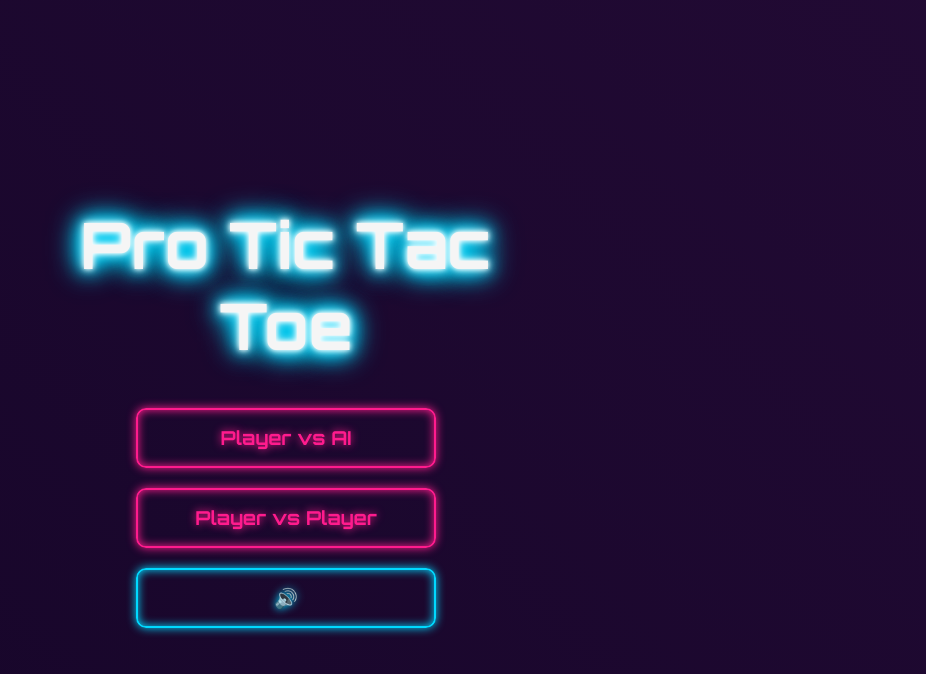
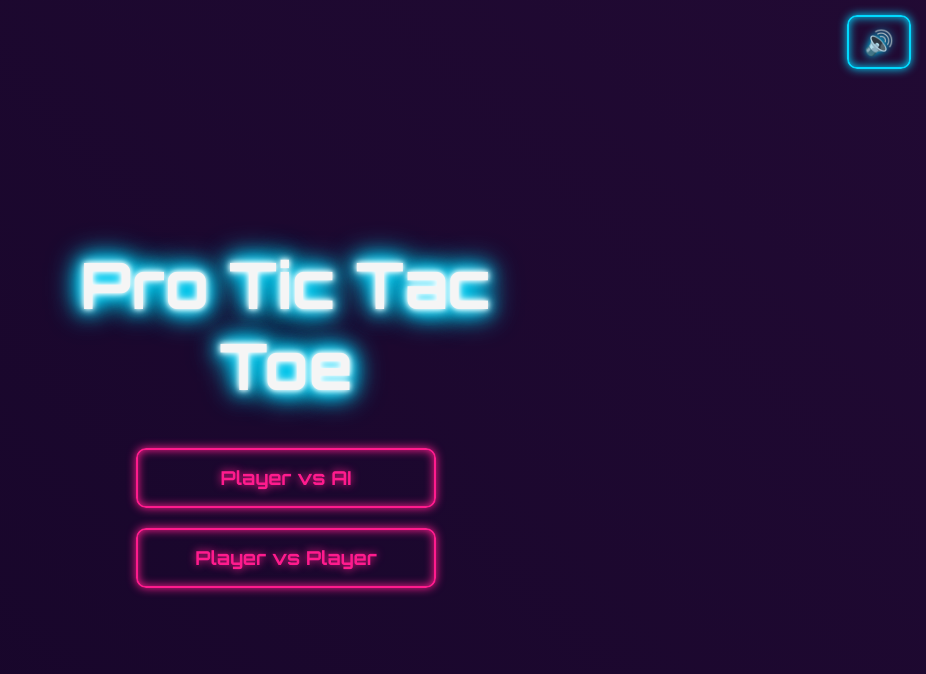
Before and after one commit to aniket-jpg/tic-tac-toe-Pro, a plain HTML site: page index.html in a window 1280 px wide. Shown: the whole page, without its empty margins (354-1280 px from the left). Drawn offline with Linux system fonts and the light colour scheme.

Commit message:
Update index.html

```diff
--- a/index.html
+++ b/index.html
@@ -94,6 +94,18 @@
         #winningMessage-text { font-size: clamp(3rem, 12vw, 5rem); text-shadow: 0 0 10px #fff, 0 0 40px var(--color-x); margin-bottom: 1rem; }
         #ai-thinking-text { font-size: 2rem; color: var(--color-o); text-shadow: 0 0 10px var(--color-o); }
         .sr-only { position: absolute; width: 1px; height: 1px; padding: 0; margin: -1px; overflow: hidden; clip: rect(0, 0, 0, 0); border: 0; }
+
+        /* --- Style for the fixed corner button --- */
+        #soundToggle {
+            position: fixed;
+            top: 15px;
+            right: 15px;
+            z-index: 1000; /* Ensures it's on top of everything */
+            width: auto;
+            margin: 0;
+            padding: 10px 15px;
+            font-size: 1.5rem;
+        }
     </style>
 </head>
 <body>
@@ -103,11 +115,13 @@
     <audio id="winSound" src="sounds/win.mp3"></audio>
     <audio id="sparkSound" src="sounds/spark.mp3"></audio>
 
+    <!-- Fixed Corner Button -->
+    <button id="soundToggle" class="btn btn-secondary">🔊</button>
+
     <div id="aria-live-region" class="sr-only" aria-live="polite"></div>
     <div id="shatter-container"></div>
     <div class="app-container">
-        <!-- Universal Buttons: Moved by JavaScript -->
-        <button id="soundToggle" class="btn btn-secondary">🔊</button>
+        <!-- The back button will be moved here by JS when needed -->
         <button id="universalBackButton" class="btn btn-secondary" style="display: none;" aria-label="Go back">Back</button>
 
         <div id="mainMenu" class="view active">
@@ -265,7 +279,6 @@
                 toggleOverlay: (overlay, show) => overlay.classList.toggle('active', show),
                 showView(viewId) {
                     const backButton = dom.buttons.universalBack;
-                    const soundButton = dom.buttons.soundToggle;
                     const activeView = document.getElementById(viewId);
                     dom.views.forEach(view => view.classList.remove('active'));
                     activeView.classList.add('active');
@@ -278,17 +291,20 @@
                         case 'difficultySelection': backTarget = 'mainMenu'; break;
                         case 'gameScreen': backTarget = (state.gameMode === 'pvp') ? 'mainMenu' : 'difficultySelection'; isGameScreen = true; game.start(); break;
                     }
+
                     if (backTarget) {
-                        backButton.style.display = 'block'; backButton.dataset.target = backTarget;
+                        backButton.style.display = 'block';
+                        backButton.dataset.target = backTarget;
                         backButton.classList.toggle('btn-header', isGameScreen);
-                        if (isGameScreen) { document.querySelector('.game-header').prepend(backButton); } else { activeView.appendChild(backButton); }
-                    } else { backButton.style.display = 'none'; }
-
-                    if (['mainMenu', 'difficultySelection'].includes(viewId)) {
-                        soundButton.style.display = 'block'; activeView.appendChild(soundButton); soundButton.classList.remove('btn-header');
-                    } else if (isGameScreen) {
-                        soundButton.style.display = 'block'; document.querySelector('.game-header').appendChild(soundButton); soundButton.classList.add('btn-header');
-                    } else { soundButton.style.display = 'none'; }
+                        if (isGameScreen) {
+                            document.querySelector('.game-header').prepend(backButton);
+                        } else {
+                            // The back button is placed inside the active view for menu screens.
+                            activeView.appendChild(backButton);
+                        }
+                    } else {
+                        backButton.style.display = 'none';
+                    }
                 },
                 update() { this.updateBoard(); this.updateTurnIndicator(); this.updateScoreDisplay(); },
                 updateBoard() { dom.cellElements.forEach((cell, index) => { cell.className = 'cell'; if (state.board[index]) cell.classList.add(state.board[index]); }); },
```
